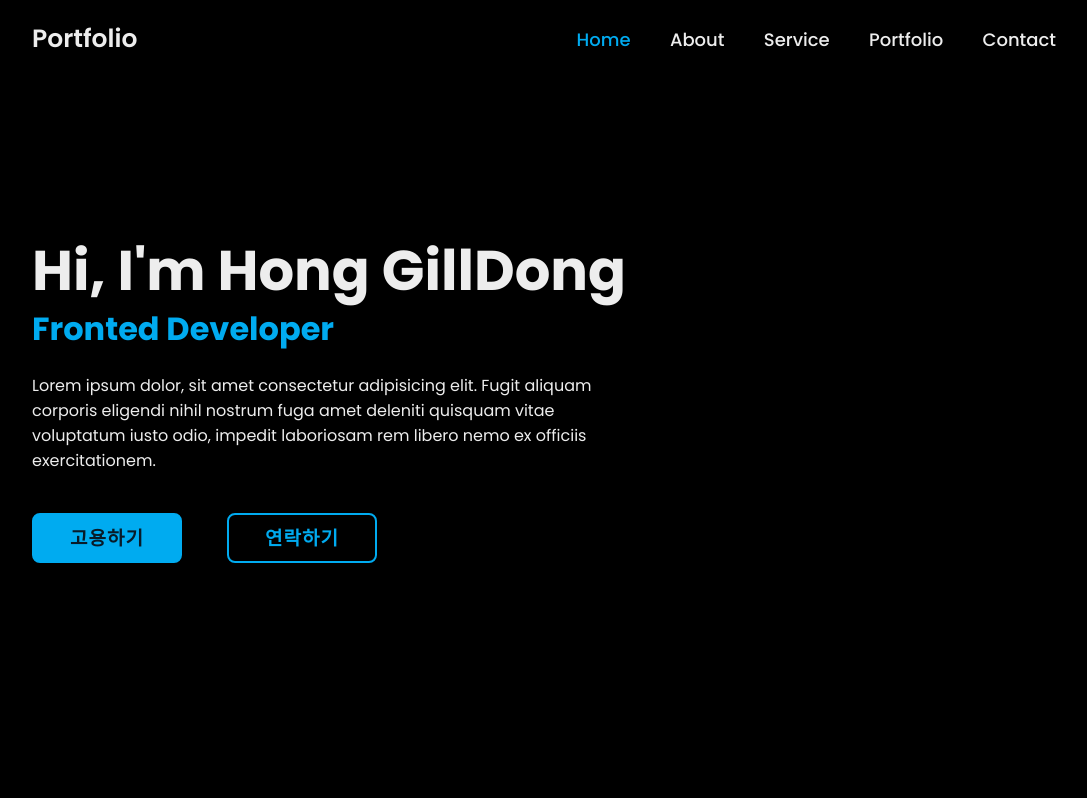
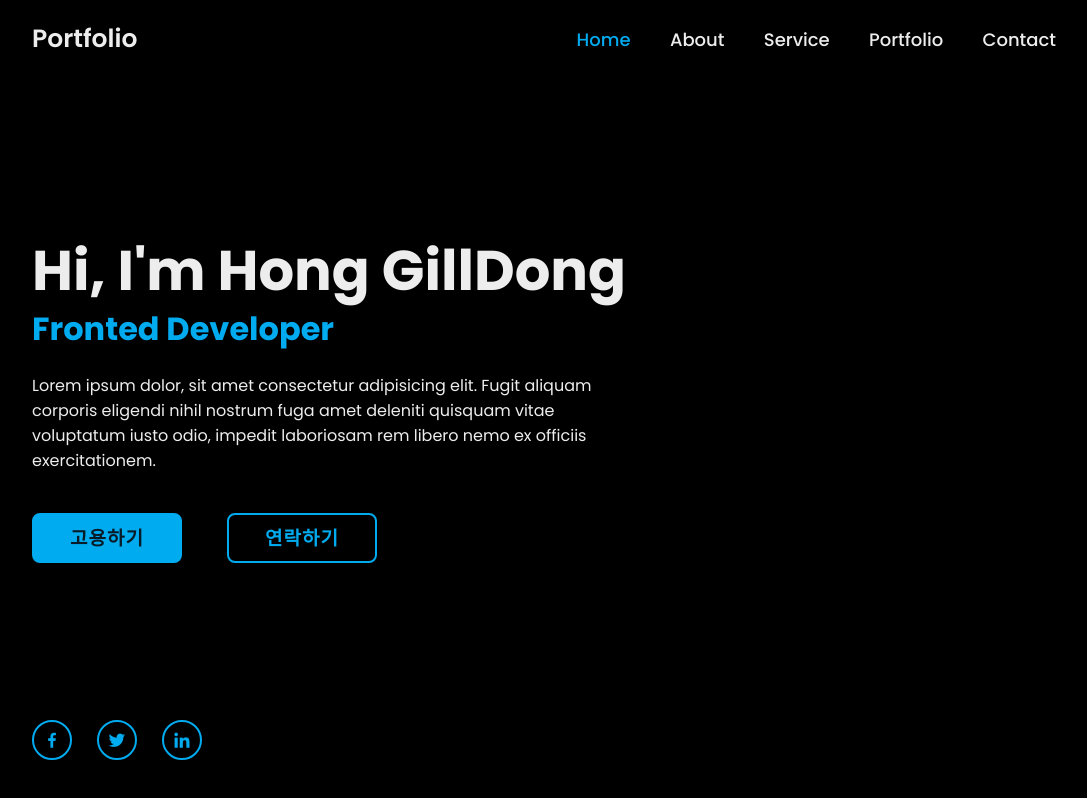
Before and after one commit to menysung/Portfolio, a plain HTML site: page index.html in a window 1280 px wide. Shown: the whole page, without its empty margins (96-1183 px from the left). Drawn offline with nearby package versions, Linux system fonts and the light colour scheme.

Commit message:
소셜아이콘 및 css

```diff
--- a/index.html
+++ b/index.html
@@ -38,6 +38,12 @@
           <a href="#">고용하기</a>
           <a href="#">연락하기</a>
         </div>
+
+        <div class="home-sci">
+          <a href="#"><i class="bx bxl-facebook"></i></a>
+          <a href="#"><i class="bx bxl-twitter"></i></a>
+          <a href="#"><i class="bx bxl-linkedin"></i></a>
+        </div>
       </div>
     </section>
   </body>
--- a/style.css
+++ b/style.css
@@ -129,3 +129,51 @@ header {
 .btn-box a:hover {
   color: #ededed;
 }
+
+.home-sci {
+  /* 소셜아이콘 */
+  position: absolute;
+  bottom: 40px;
+  width: 170px;
+  display: flex;
+  justify-content: space-between;
+}
+
+.home-sci a {
+  position: relative;
+  /* 기준 */
+  display: flex;
+  justify-content: center;
+  align-items: center;
+  width: 40px;
+  height: 40px;
+  background-color: transparent;
+  border: 2px solid #00abf0;
+  border-radius: 50%;
+  font-size: 20px;
+  color: #00abf0;
+  text-decoration: none;
+  overflow: hidden;
+  z-index: 1;
+}
+
+.home-sci a::before {
+  content: "";
+  position: absolute;
+  /* 기준 ralative있음 */
+  top: 0;
+  left: 0;
+  width: 0;
+  height: 100%;
+  background-color: #00abf0;
+  z-index: -1;
+  transition: 0.5s;
+}
+
+.home-sci a:hover {
+  color: #081b29;
+}
+
+.home-sci a:hover::before {
+  width: 100%;
+}
```
